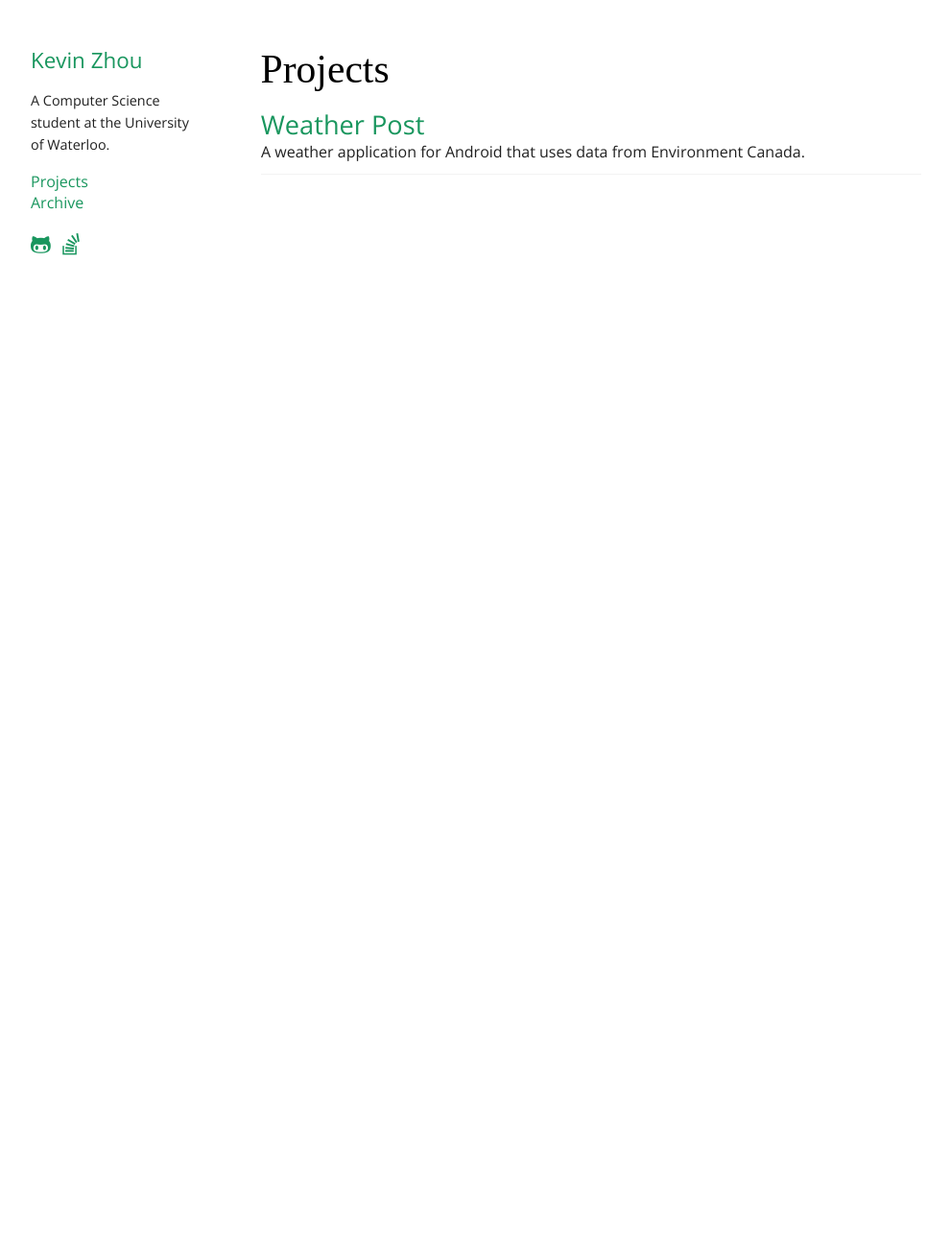
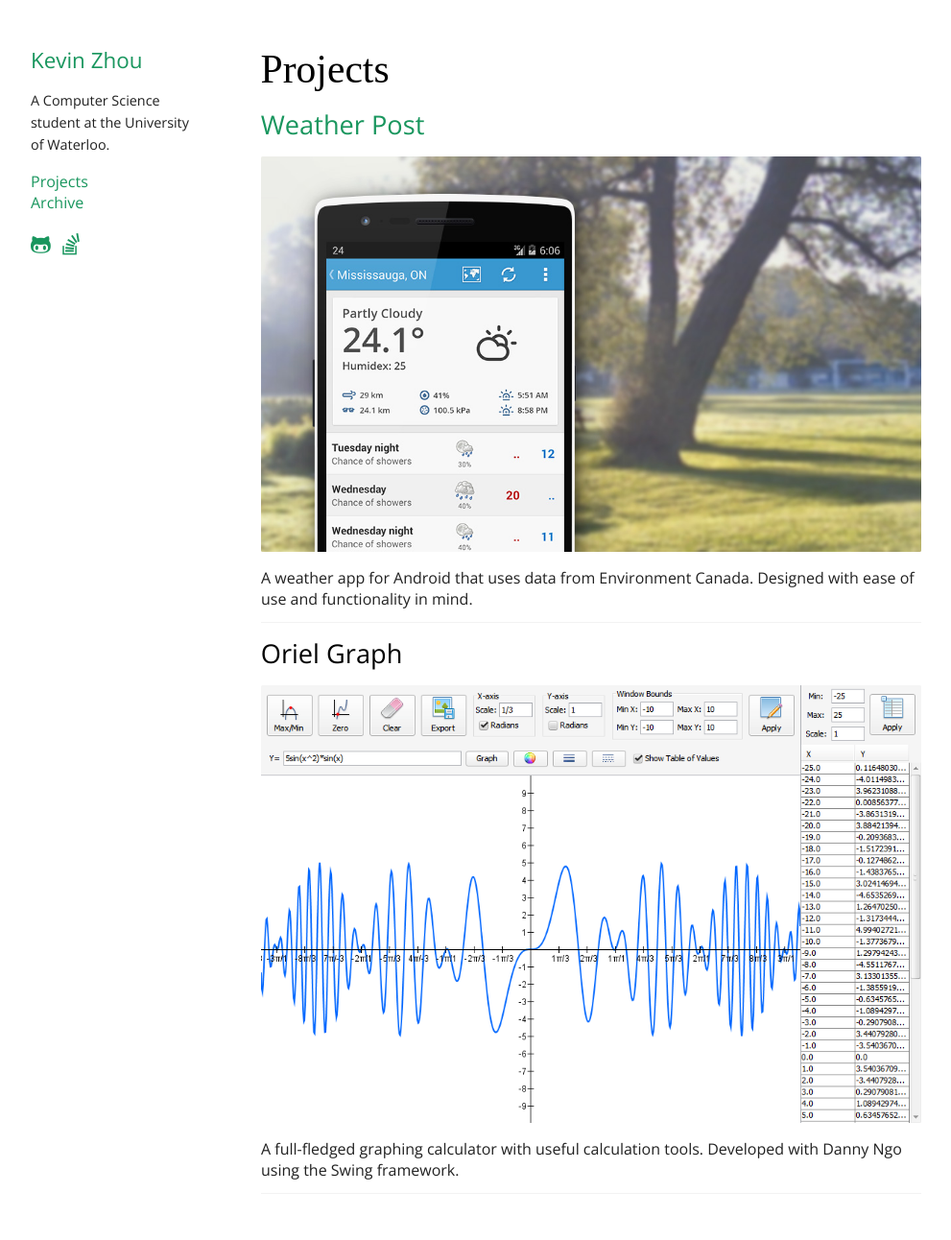
Before and after one commit to CongeeCafe/CongeeCafe.github.io, a Jekyll site: the page built from projects/index.html, in a window 1280 px wide. Shown: the whole page at 96% size, without its empty margins (144-1135 px from the left). Built offline with Jekyll 4.4.1, drawn with Linux system fonts in a browser that asks for light colours; some web fonts are replaced; before the commit the page ends 900 px from its top, so only the background shows below that.

Commit message:
Update projects

```diff
--- a/_includes/projects.html
+++ b/_includes/projects.html
@@ -1 +1,13 @@
-{% include projects/weather-post.html %}
+<h2 class="title"><a href="https://play.google.com/store/apps/details?id=com.zhou.weatherpost">Weather Post</a></h2>
+<div class="post">
+  <a href="https://play.google.com/store/apps/details?id=com.zhou.weatherpost">
+    <img class="responsive-img" src="/assets/img/project/weather_post.jpg">
+  </a>
+  A weather app for Android that uses data from Environment Canada. Designed with ease of use and functionality in mind.
+</div>
+
+<h2 class="title">Oriel Graph</h2>
+<div class="post">
+  <img class="responsive-img" src="/assets/img/project/oriel_graph.png">
+  A full-fledged graphing calculator with useful calculation tools. Developed with Danny Ngo using the Swing framework.
+</div>
--- a/_includes/projects/weather-post.html
+++ /dev/null
@@ -1,5 +0,0 @@
-<h2 class="title"><a href="https://play.google.com/store/apps/details?id=com.zhou.weatherpost">Weather Post</a></h2>
-
-<div class="post">
-  A weather application for Android that uses data from Environment Canada.
-</div>
--- a/assets/css/cutegrids.css
+++ b/assets/css/cutegrids.css
@@ -427,6 +427,8 @@
     display: block;
     height: auto;
     max-width: 100%;
+    border-radius: 0.1rem;
+    margin-bottom: 1em;
 }
 /* Optional Extras */
 
--- a/assets/css/style.css
+++ b/assets/css/style.css
@@ -89,6 +89,7 @@ h1 a:hover, h2 a:hover, .name a:hover, .pagination a:hover, .site-links a:hover,
 h2 {
   font-size: 1.7rem;
   font-weight: 300;
+  margin-bottom: 1rem;
   color: #000;
 }
 
```
Also changed, not shown: assets/img/project/oriel_graph.png (added), assets/img/project/weather_post.jpg (added).
